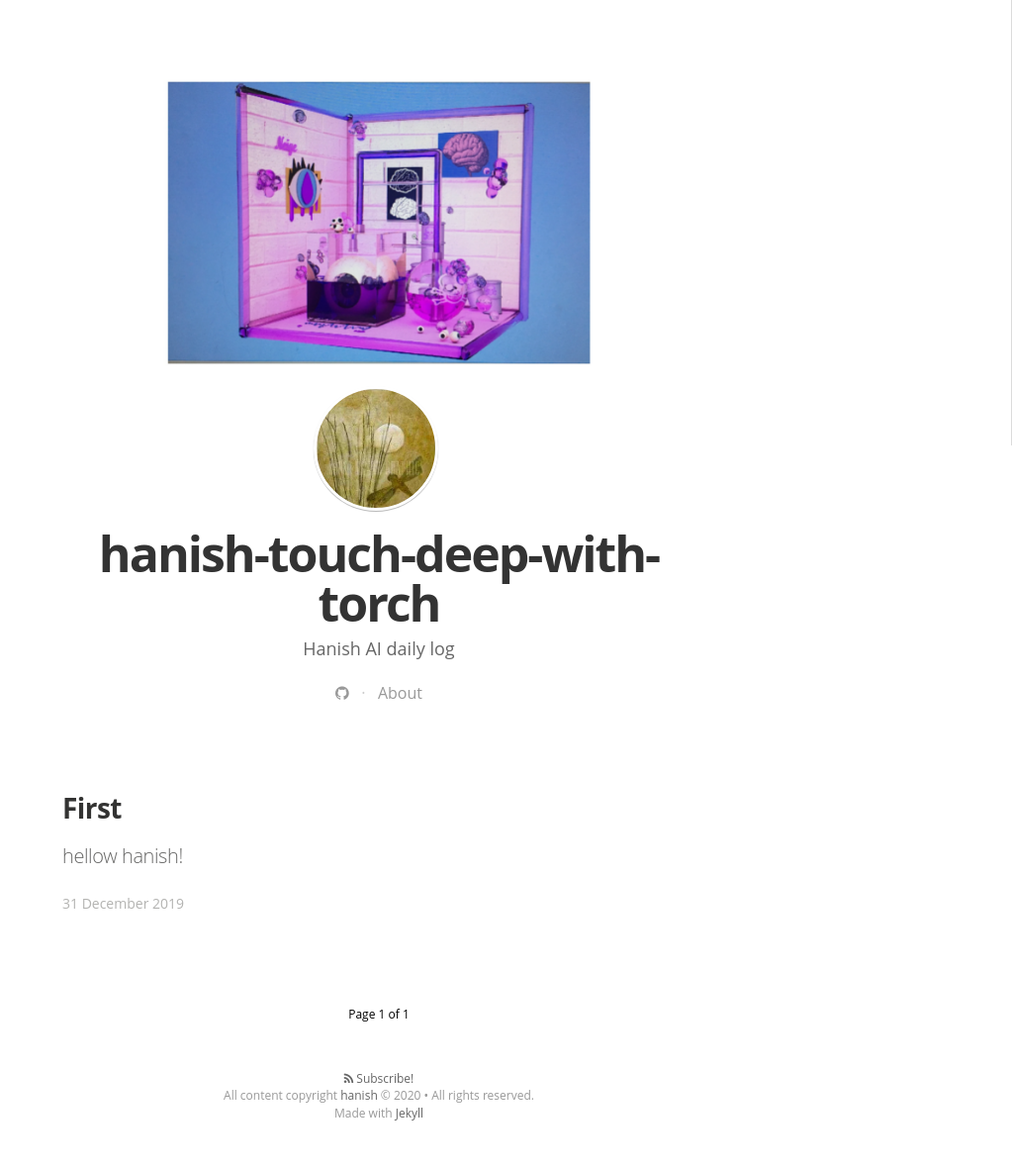
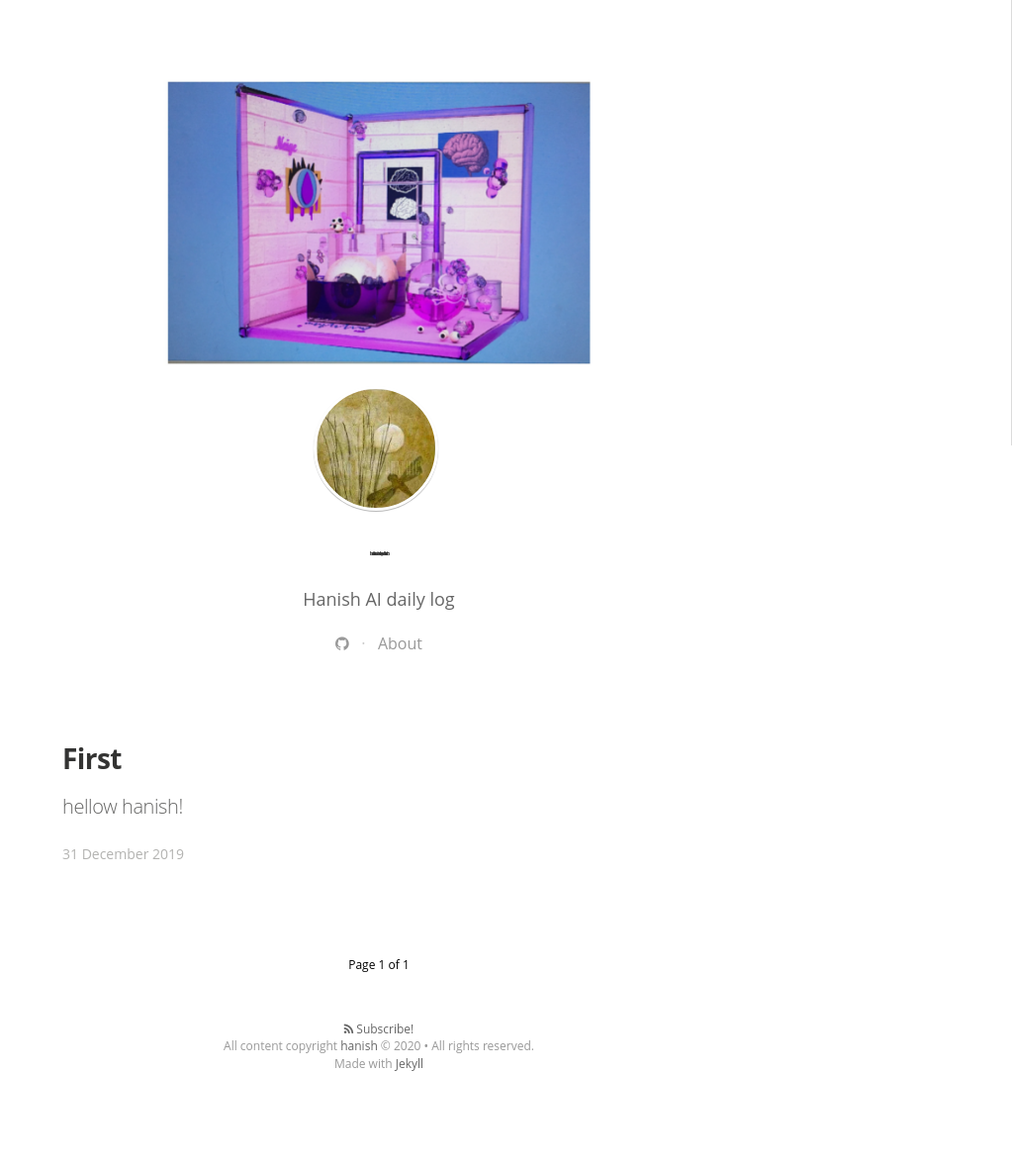
Before and after one commit to hanish3464/hanish3464.github.io, a Jekyll site: the page built from index.html, in a window 1280 px wide. Shown: the whole page at 99% size, without its empty margins (257-1280 px from the left). Built offline with Jekyll 4.4.1, drawn with Linux system fonts in a browser that asks for light colours; nearby versions of some CDN libraries; some web fonts are replaced; the list of posts is cut into pages by our own code; comment, search, counter and statistics services are not loaded; after the commit the page ends 1132 px from its top, so only the background shows below that.

Commit message:
Update main.sass

```diff
--- a/css/main.sass
+++ b/css/main.sass
@@ -77,7 +77,7 @@
 
 .blog-header
   width: 100%
-  max-width: 640px
+  max-width: 1000px
   margin: 0 auto
   position: relative
   padding: 0
@@ -103,7 +103,7 @@
   .blog-title
     margin: 0
     padding: $rs*5.25 $rs $rs/2
-    font-size: 50px
+    font-size: 5px
     text-align: center
     font-weight: 700
     letter-spacing: -2px
```
